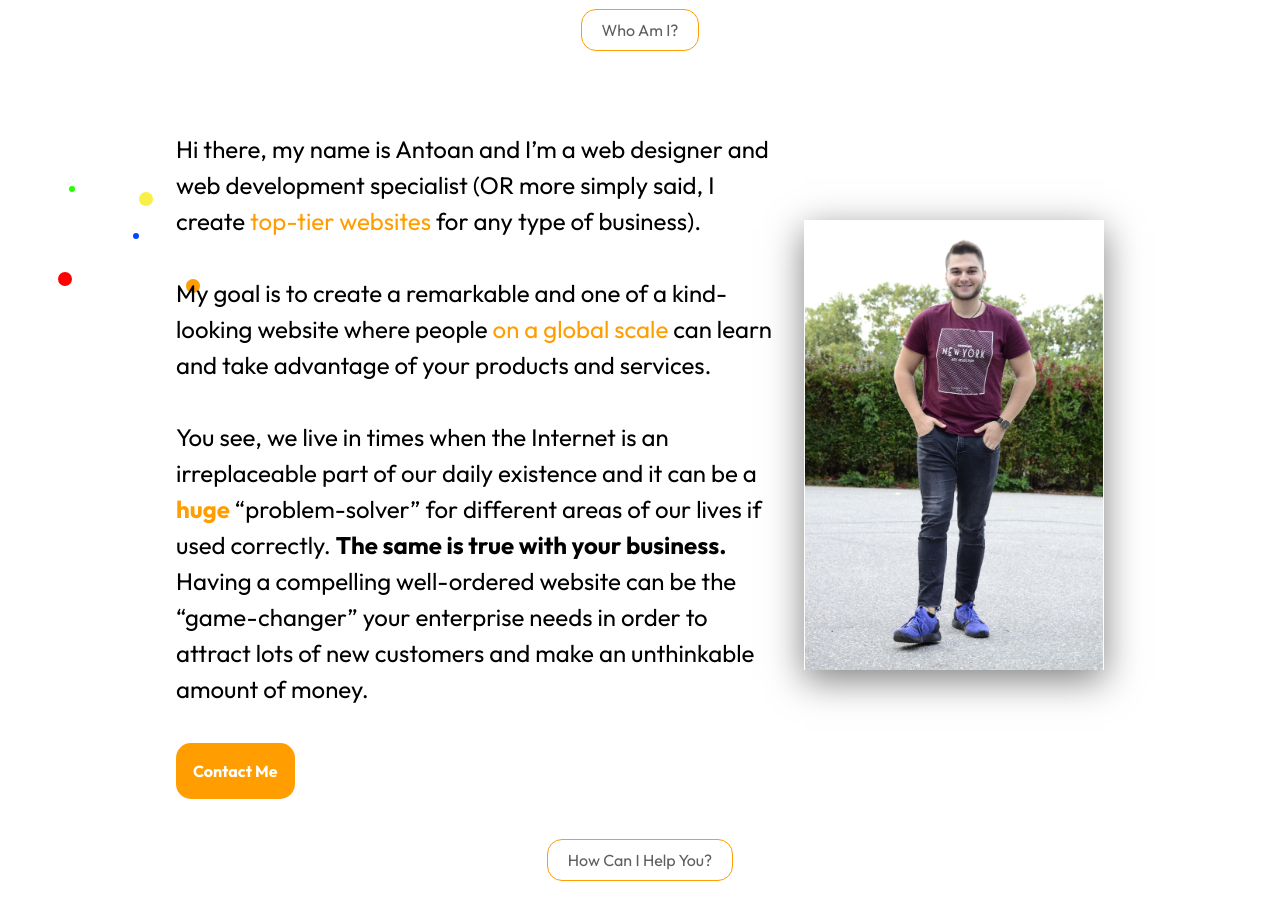
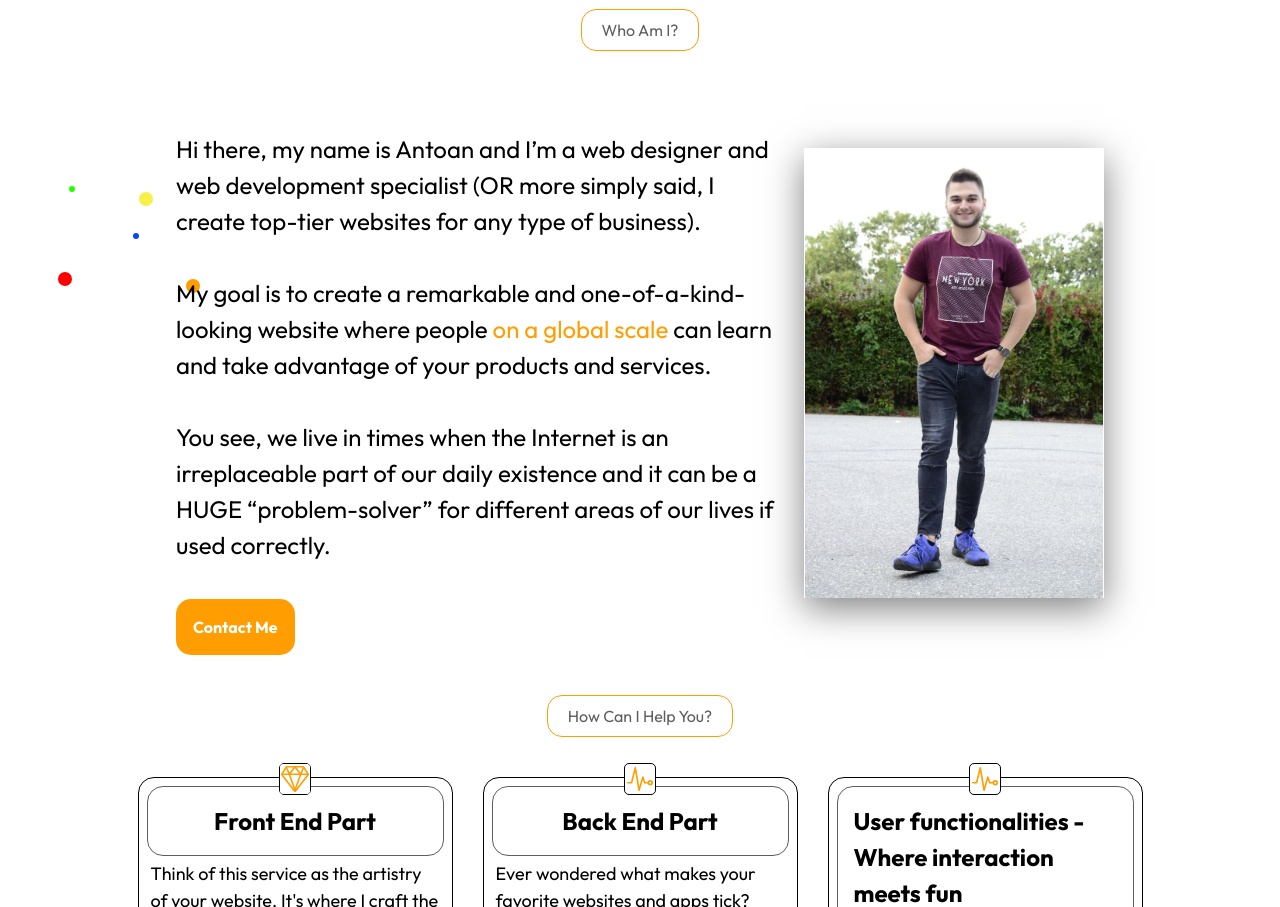
Before and after one commit to antoanparashkevov/antoanp-nextjs, a Next.js app: page / in a window 1280 px wide. Shown: the part 480-1387 px from the top of the page. Built offline with nearby package versions, Linux system fonts and the light colour scheme.

Commit message:
Modify the Intro section

```diff
--- a/src/components/home/IntroSection.js
+++ b/src/components/home/IntroSection.js
@@ -27,15 +27,12 @@ const IntroSection = () => {
         <section className={ styles['about_section'] }>
             <div className={ styles['about_section_main_content'] }>
                 <p className={ styles['about_section_desc'] }>
-                    Hi there, my name is Antoan and I’m a web designer and web development specialist (OR more simply said, I create <span>top-tier websites</span> for any type of business).
+                    Hi there, my name is Antoan and I’m a web designer and web development specialist (OR more simply said, I create top-tier websites for any type of business).
                     <br/><br/>
-                    My goal is to create a remarkable and one of a kind-looking website where people <span>on a global scale</span> can
+                    My goal is to create a remarkable and one-of-a-kind-looking website where people <span>on a global scale</span> can
                     learn and take advantage of your products and services. <br/><br/> You see, we live in times when the Internet is an
-                    irreplaceable part of our daily existence and it can be a <span><strong>huge</strong></span> “problem-solver” for different areas
+                    irreplaceable part of our daily existence and it can be a HUGE “problem-solver” for different areas
                     of our lives if used correctly.&nbsp;
-                    <strong>The same is true with your business.</strong>&nbsp;
-                    Having a compelling well-ordered website can be the “game-changer” your enterprise needs in order to
-                    attract lots of new customers and make an unthinkable amount of money.
                 </p>
                 <FilledButton
                     onClick={ HandleContactClick }
```
